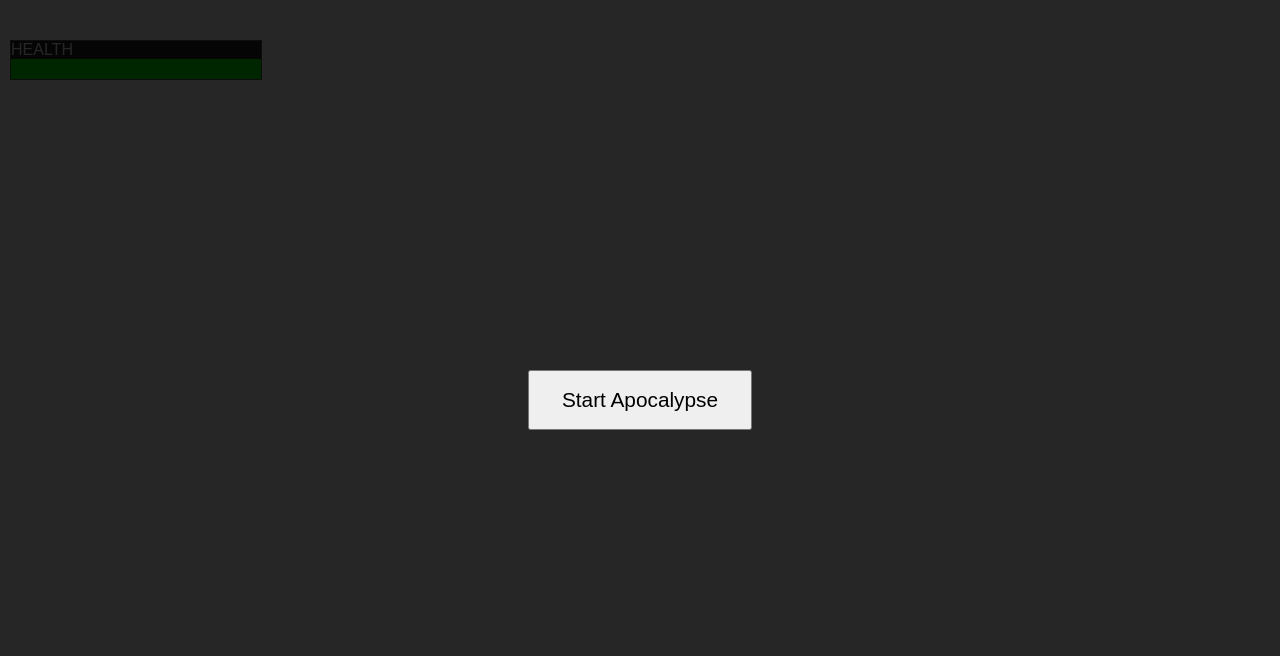
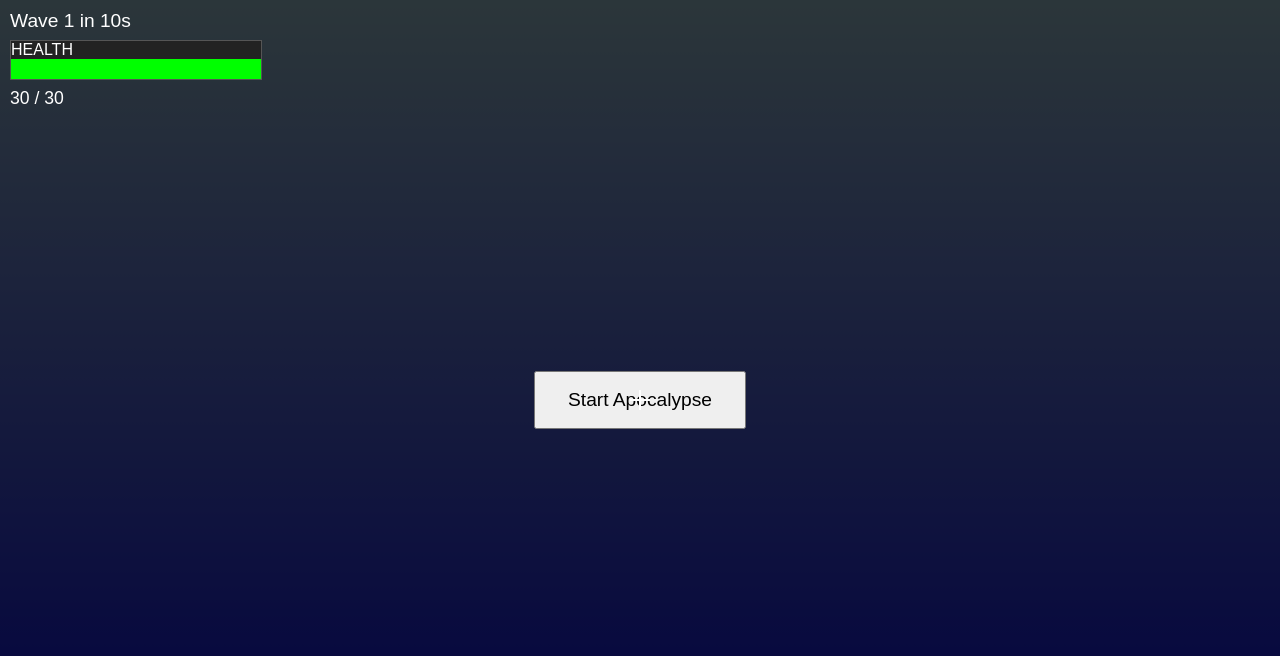
Before and after one commit to Royansesad/tes-game, a plain HTML site: page index.html in a window 1280 px wide. Drawn offline with nearby package versions, Linux system fonts and the light colour scheme.

Commit message:
style.css

```diff
--- a/style.css
+++ b/style.css
@@ -54,3 +54,30 @@ html, body { margin:0; padding:0; overflow:hidden; font-family:sans-serif; }
 #crosshair::after {
   top:50%; left:0; height:2px; width:20px; margin-top:-1px;
 }
+
+/* full-screen gradient sky + reset */
+html, body {
+  margin: 0;
+  padding: 0;
+  height: 100%;
+  overflow: hidden;
+  background: linear-gradient(lightblue, blue);
+  font-family: sans-serif;
+}
+
+/* start overlay */
+#overlay {
+  position: absolute;
+  top: 0; left: 0;
+  width: 100%; height: 100%;
+  background: rgba(0, 0, 0, 0.75);
+  display: flex;
+  align-items: center;
+  justify-content: center;
+  z-index: 10;
+}
+#overlay button {
+  padding: 1rem 2rem;
+  font-size: 1.2rem;
+  cursor: pointer;
+}
```
